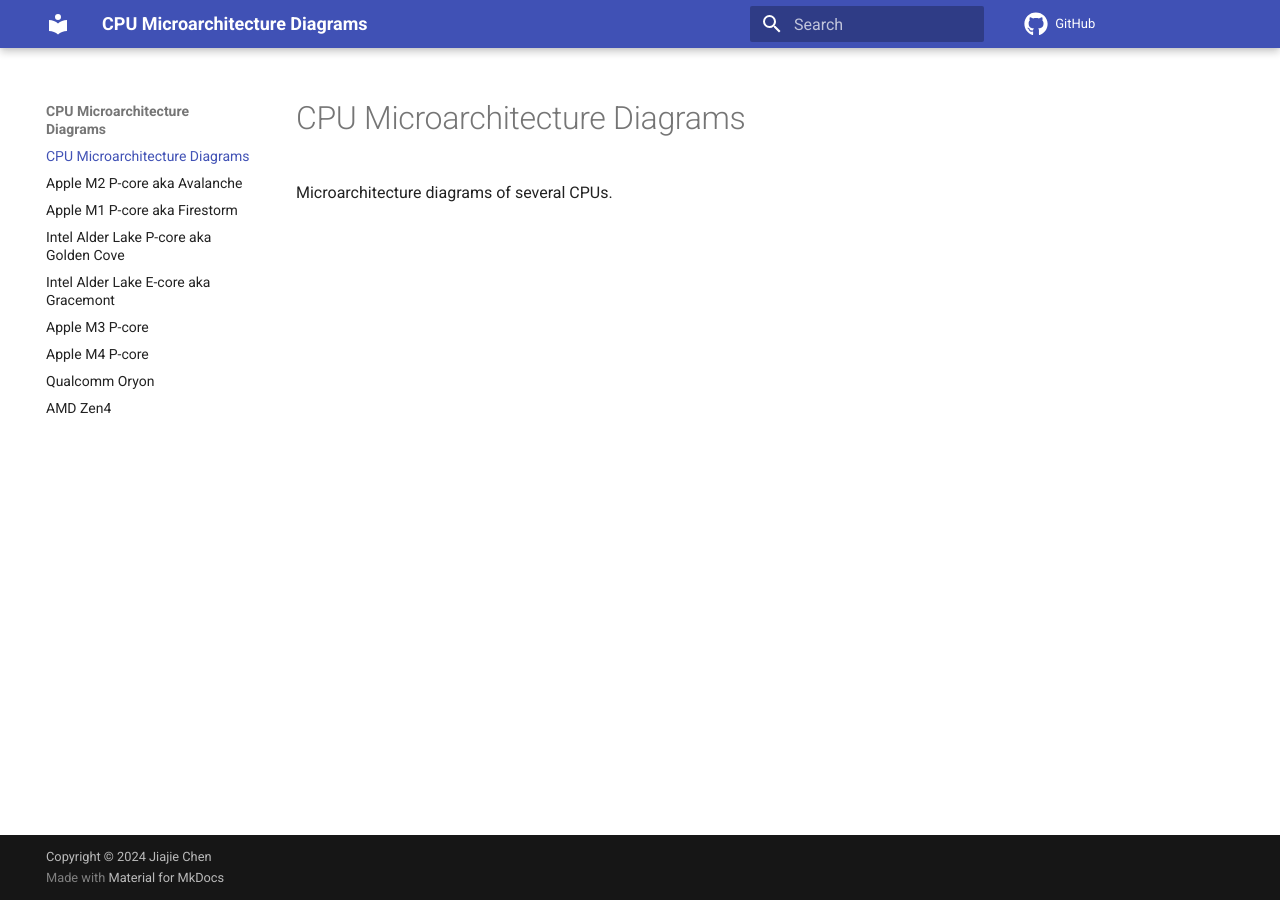
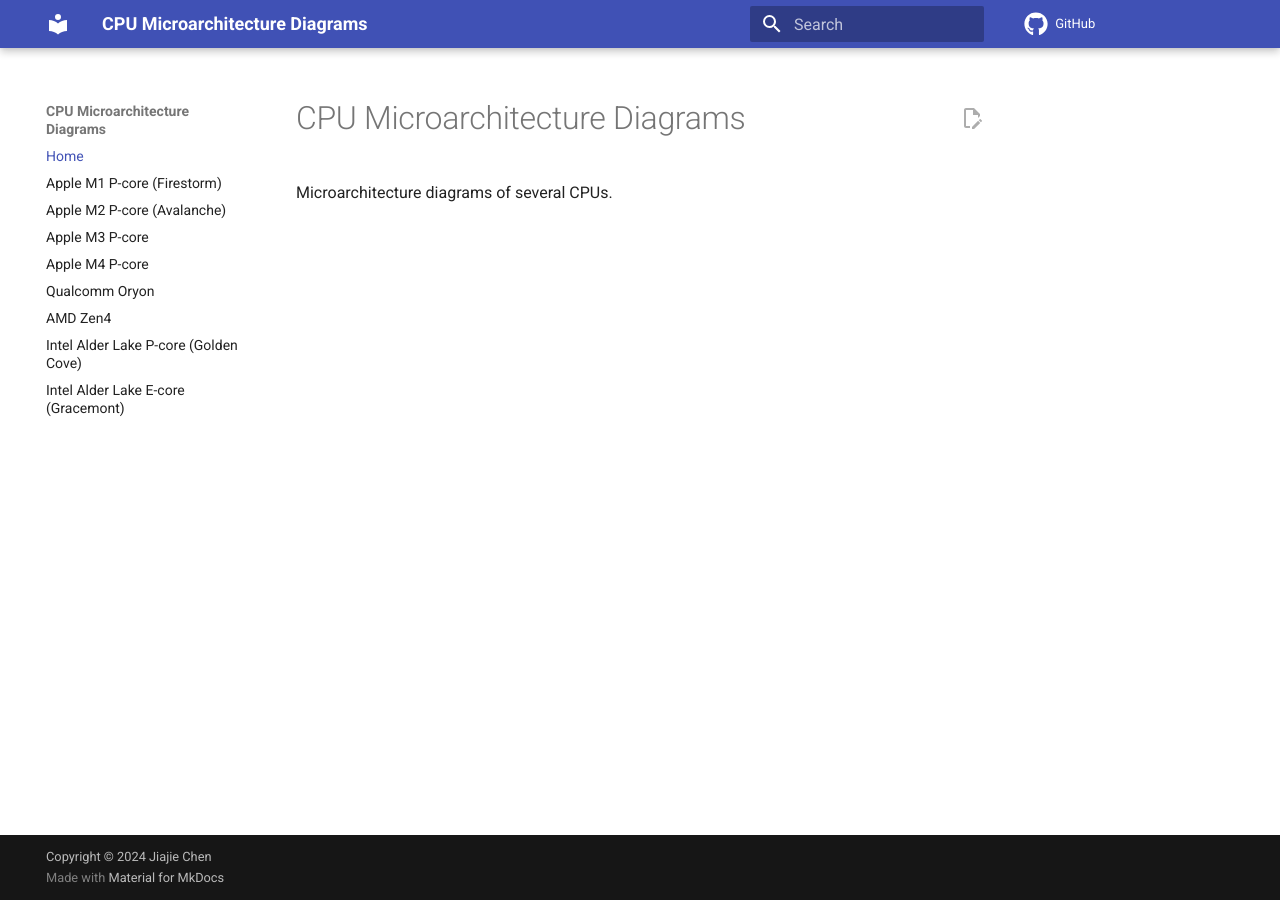
Before and after one commit to jiegec/cpu, an MkDocs documentation site: the page built from docs/index.md, in a window 1280 px wide. Built offline with MkDocs 1.6.1 and Material for MkDocs 9.7.7, drawn with Linux system fonts in a browser that asks for light colours; comment, search, counter and statistics services are not loaded; part of the change alters nothing that is shown.

Commit message:
manual navigation

```diff
--- a/mkdocs.yml
+++ b/mkdocs.yml
@@ -2,10 +2,22 @@ site_name: CPU Microarchitecture Diagrams
 site_url: https://jia.je/cpu
 repo_url: https://github.com/jiegec/cpu
 edit_uri: edit/main/docs/
+nav:
+  - Home: index.md
+  - Apple M1 P-core (Firestorm): firestorm.md
+  - Apple M2 P-core (Avalanche): avalanche.md
+  - Apple M3 P-core: m3_pcore.md
+  - Apple M4 P-core: m4_pcore.md
+  - Qualcomm Oryon: oryon.md
+  - AMD Zen4: zen4.md
+  - Intel Alder Lake P-core (Golden Cove): golden_cove.md
+  - Intel Alder Lake E-core (Gracemont): gracemont.md
 theme:
   name: material
   icon:
     repo: fontawesome/brands/github
+  features:
+    - content.action.edit
 plugins:
   - git-revision-date-localized:
       enable_creation_date: true
```
